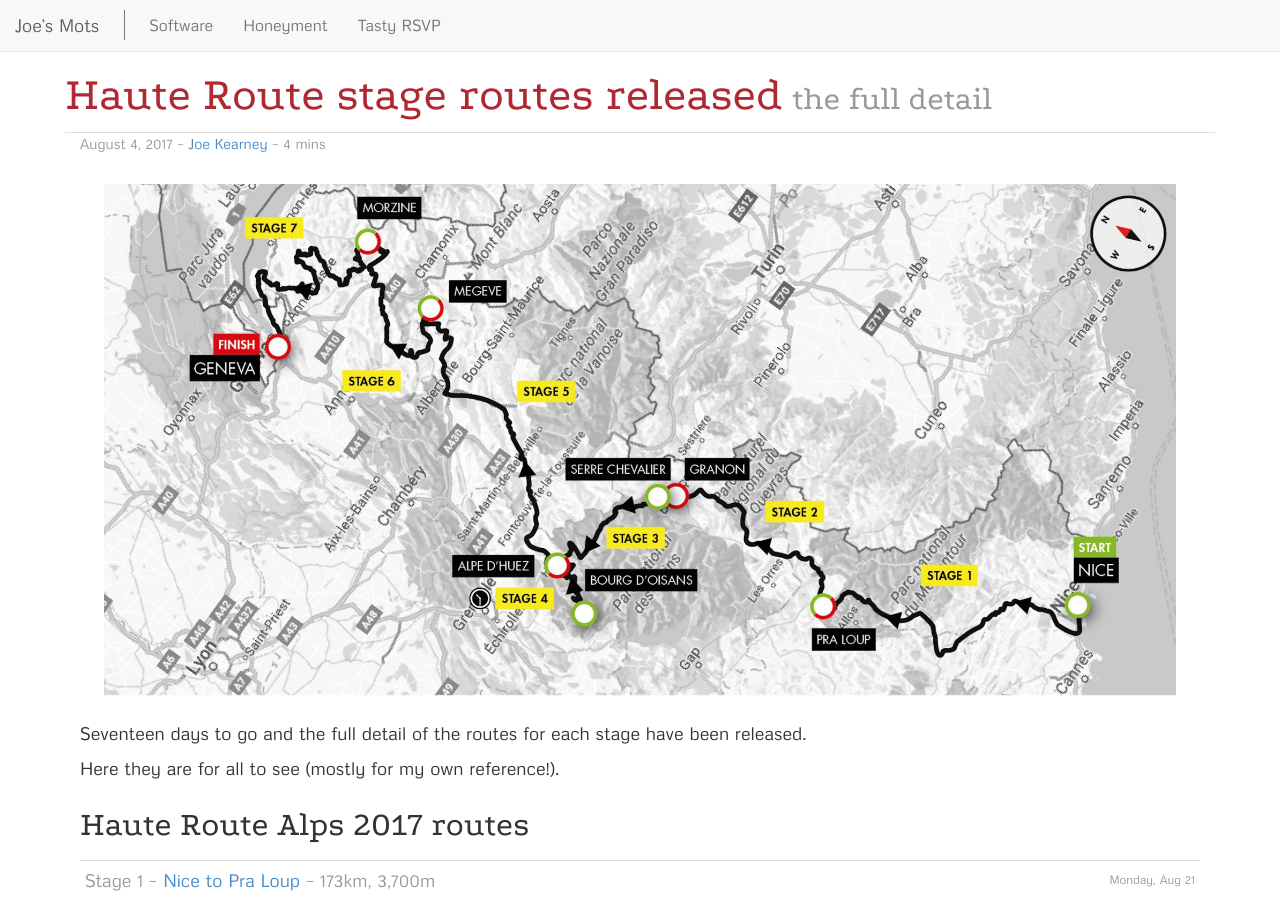
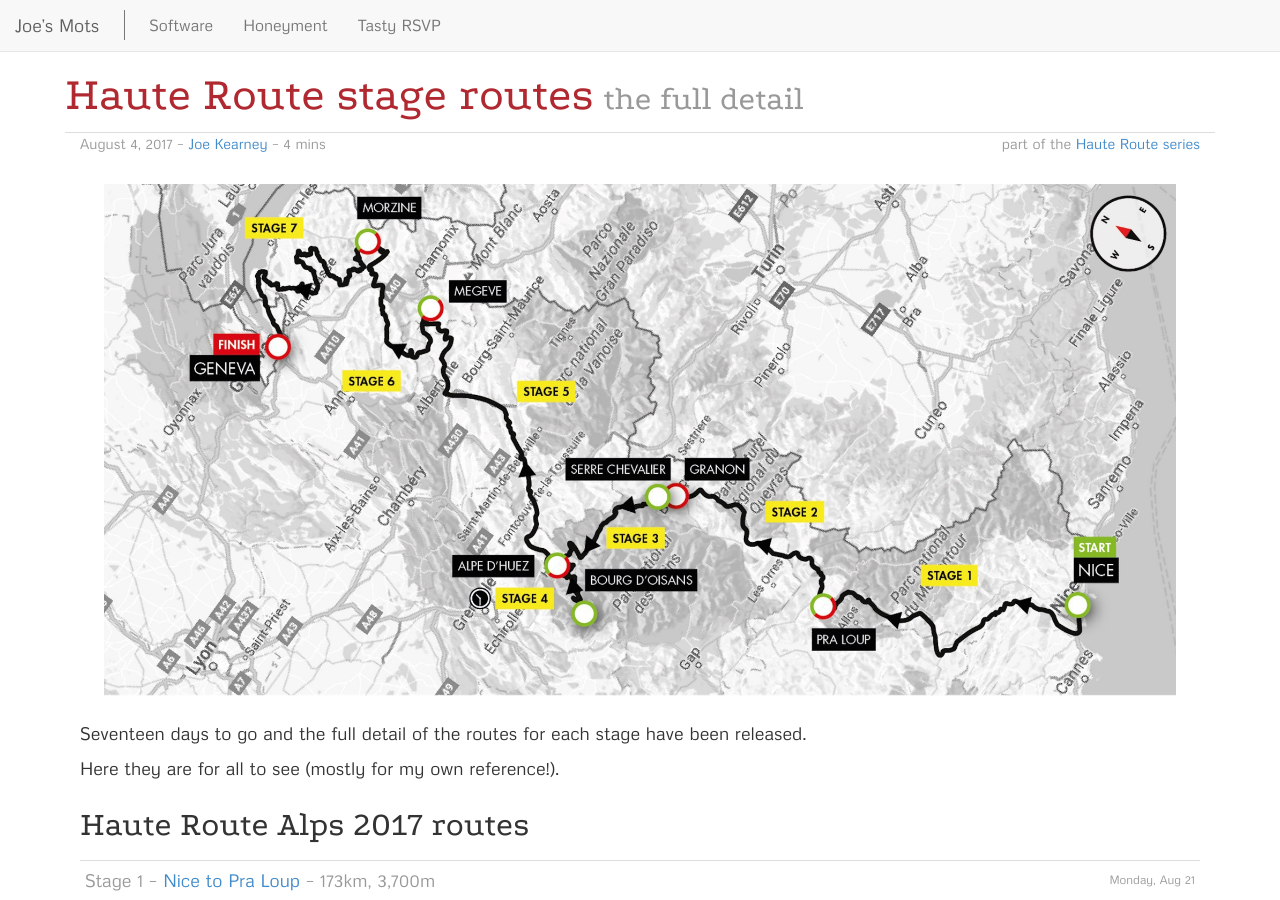
Before and after one commit to joekearney/joekearney.github.io, a Jekyll site: the page built from _posts/cycling/haute-route/2017-08-04-hra-routes.md, in a window 1280 px wide and 900 px high. Built offline with Jekyll 4.4.1, drawn with Linux system fonts in a browser that asks for light colours; comment, search, counter and statistics services are not loaded; some of the changed text lies outside the part shown.

Commit message:
layout tweaks

```diff
--- a/_posts/cycling/haute-route/2017-08-04-hra-routes.md
+++ b/_posts/cycling/haute-route/2017-08-04-hra-routes.md
@@ -1,8 +1,8 @@
 ---
 layout: post
-title: "Haute Route stage routes released"
+title: "Haute Route stage routes"
 description: "the full detail"
-meta_description: "The basic route was published months ago, but now we can see the detail, including how we're doing three ascents of Alpe d'Huez!"
+meta_description: "The basic route was published months ago, but now we can see the detail, including how we're doing three ascents of Alpe d'Huez"
 categories:
 - post
 tags:
@@ -11,6 +11,11 @@ tags:
 - comments
 - haute-route
 - haute-route-stage
+- hasIndexPage
+series_index: haute-route
+series: "Haute Route"
+series_tag: haute-route
+include_series_in_header_title: false
 keywords:
 - cycling
 status: published
```
Also changed, not shown: _posts/cycling/haute-route/2017-06-14-haute-route-intro.md (+6 -2 lines).
